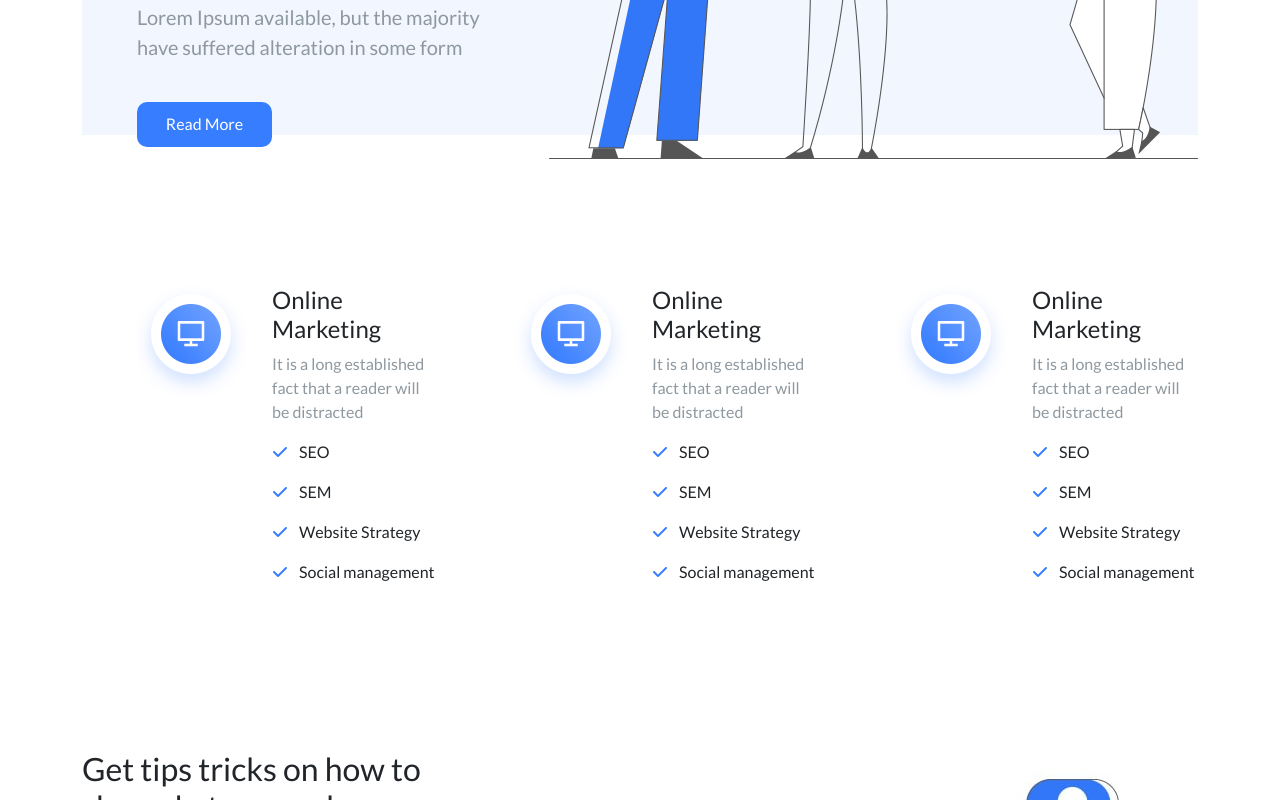
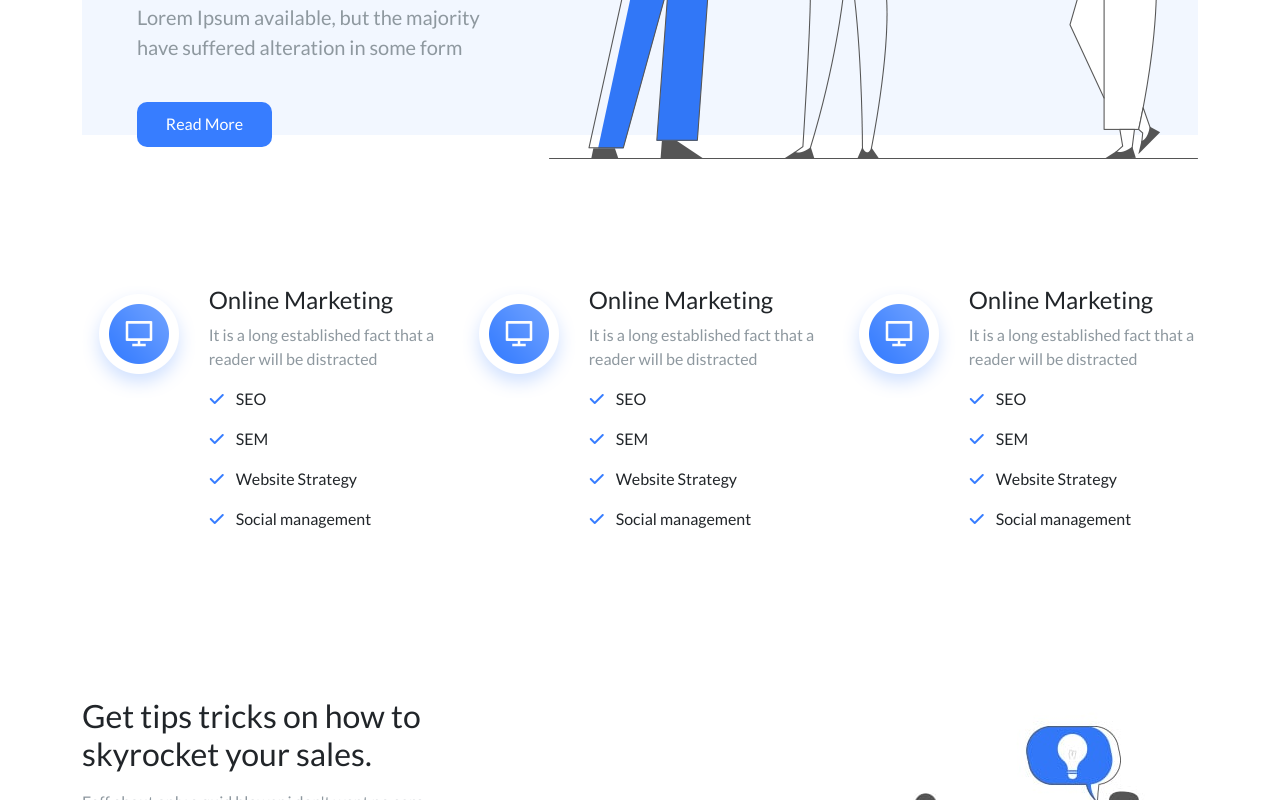
Before and after one commit to TheMrStraffy/proj-html-vuejs, a Vue app: page / in a window 1280 px wide. Shown: the part 454-1254 px from the top of the page. Built offline with nearby package versions, Linux system fonts and the light colour scheme.

Commit message:
[fixed] active link on click

```diff
--- a/src/components/HeaderApp.vue
+++ b/src/components/HeaderApp.vue
@@ -5,6 +5,7 @@ export default {
   data(){
     return{
       store,
+      counter: 0,
 
     }
   }
@@ -17,14 +18,14 @@ export default {
     </div>
 
     <nav class="d-flex align-items-center" >
-      <ul @click="filter()" class="d-flex align-items-center mb-0 flex-wrap">
+      <ul class="d-flex align-items-center mb-0 flex-wrap">
         <li class="mx-3"
         v-for="(item, index) in store.menu" :key="index"
 
         >
         <a
-        @click="item.isActive = !item.isActive"
-        :class="{'active' : item.isActive}"
+        :class="[item.isActive && index === counter ? 'active' : '']"
+        @click="item.isActive = !item.isActive , counter = index"
         :href="item.link">{{item.text}}</a></li>
         <li class="mx-3"><a href="#"><i class="fa-solid fa-magnifying-glass"></i></a></li>
         <li class="mx-3 shopLink" >
@@ -88,4 +89,5 @@ button{
   margin-left: 33px;
 
 }
+
 </style>
--- a/src/components/mainComponents/OnlineMarketingMain.vue
+++ b/src/components/mainComponents/OnlineMarketingMain.vue
@@ -26,13 +26,13 @@ export default {
 
       <div
       v-for="(item, index) in store.info" :key="index"
-       class="col">
+       class="col-12 col-lg-4">
 
         <div class="row">
-          <div class="col text-end">
+          <div class="col-4  text-center">
             <img :src=" getPathImage(item.image) " alt="">
           </div>
-          <div class="col">
+          <div class="col-8 ">
             <h4>{{item.title}}</h4>
             <p>{{item.detail}}</p>
             <ul>
```
